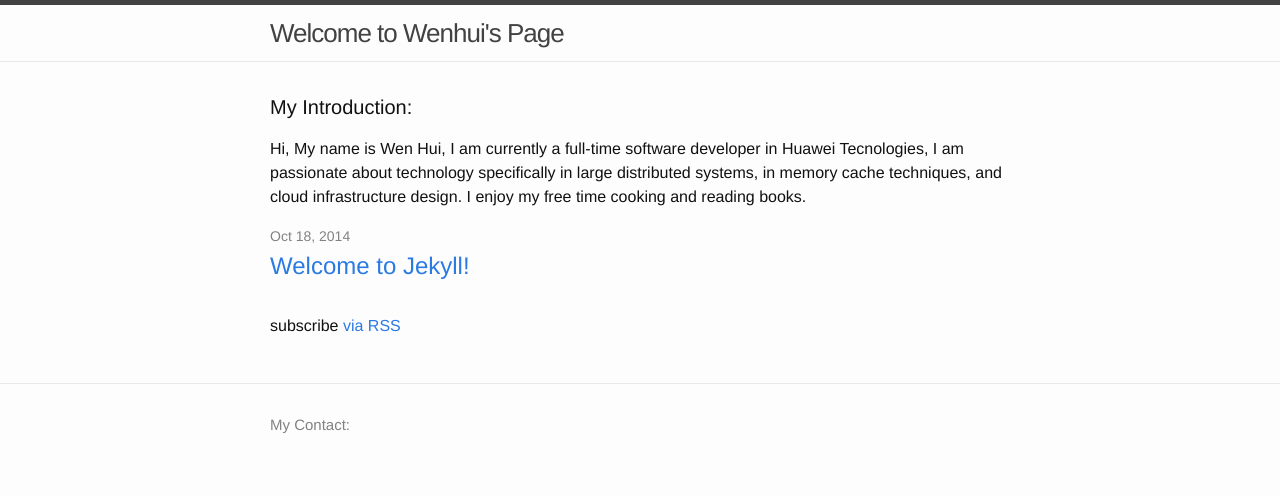
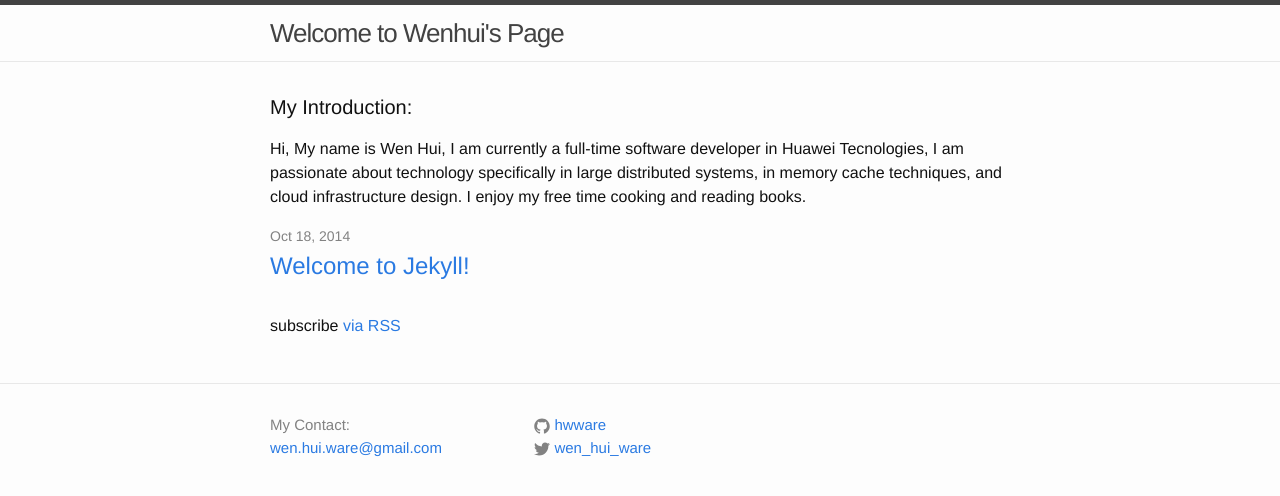
Before and after one commit to hwware/hwware.github.io, a Jekyll site: the page built from index.html, in a window 1280 px wide. Shown: the top 496 px of the page. Built offline with Jekyll 4.4.1, drawn with Linux system fonts in a browser that asks for light colours.

Commit message:
update page

```diff
--- a/_config.yml
+++ b/_config.yml
@@ -1,3 +1,7 @@
 theme: jekyll-theme-tactile
 title: [Welcome to Wenhui's Page]
 description: [Work Hard & Keep Simple]
+email: wen.hui.ware@gmail.com
+baseurl: "/about" # the subpath of your site, e.g. /blog/
+twitter_username: wen_hui_ware
+github_username:  hwware
```
